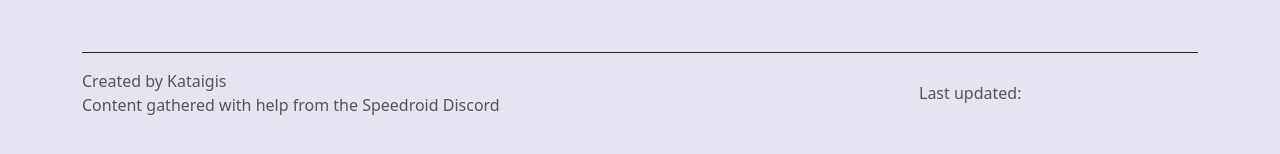
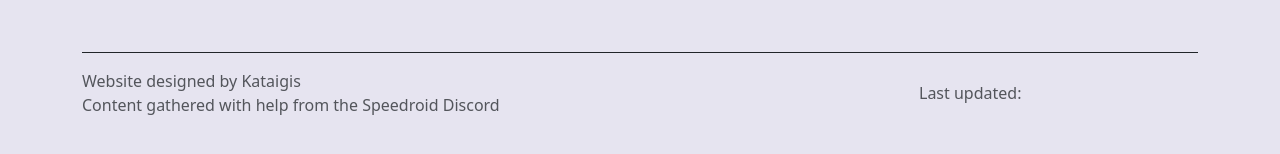
Before and after one commit to Kataigis/Hi-Speed_Riders, a plain HTML site: page index.html in a window 1280 px wide. Shown: the part 892-1046 px from the top of the page. Drawn offline with nearby package versions, Linux system fonts and the light colour scheme.

Commit message:
Update index.html

```diff
--- a/index.html
+++ b/index.html
@@ -1416,7 +1416,7 @@
     <div class="container">
         <footer class="d-flex flex-wrap justify-content-between align-items-center py-3 my-4 border-top border-dark">
             <div class="col-lg-5">
-                <span class="mb-3 mb-md-0 text-body-secondary">Created by Kataigis
+                <span class="mb-3 mb-md-0 text-body-secondary">Website designed by Kataigis
                 <br>
                 <span class="mb-3 mb-md-0 text-body-secondary">Content gathered with help from the Speedroid Discord
             </div>
```
